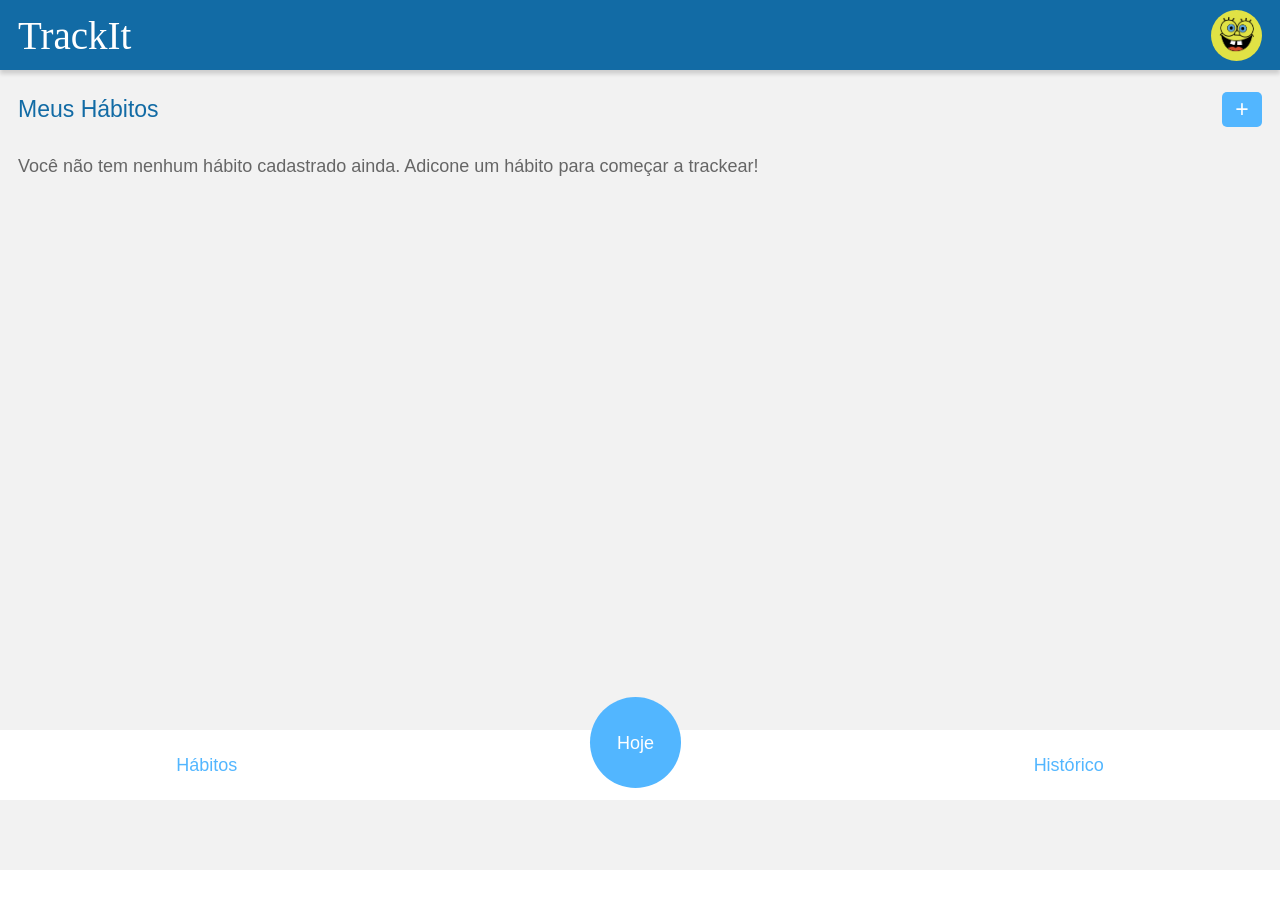
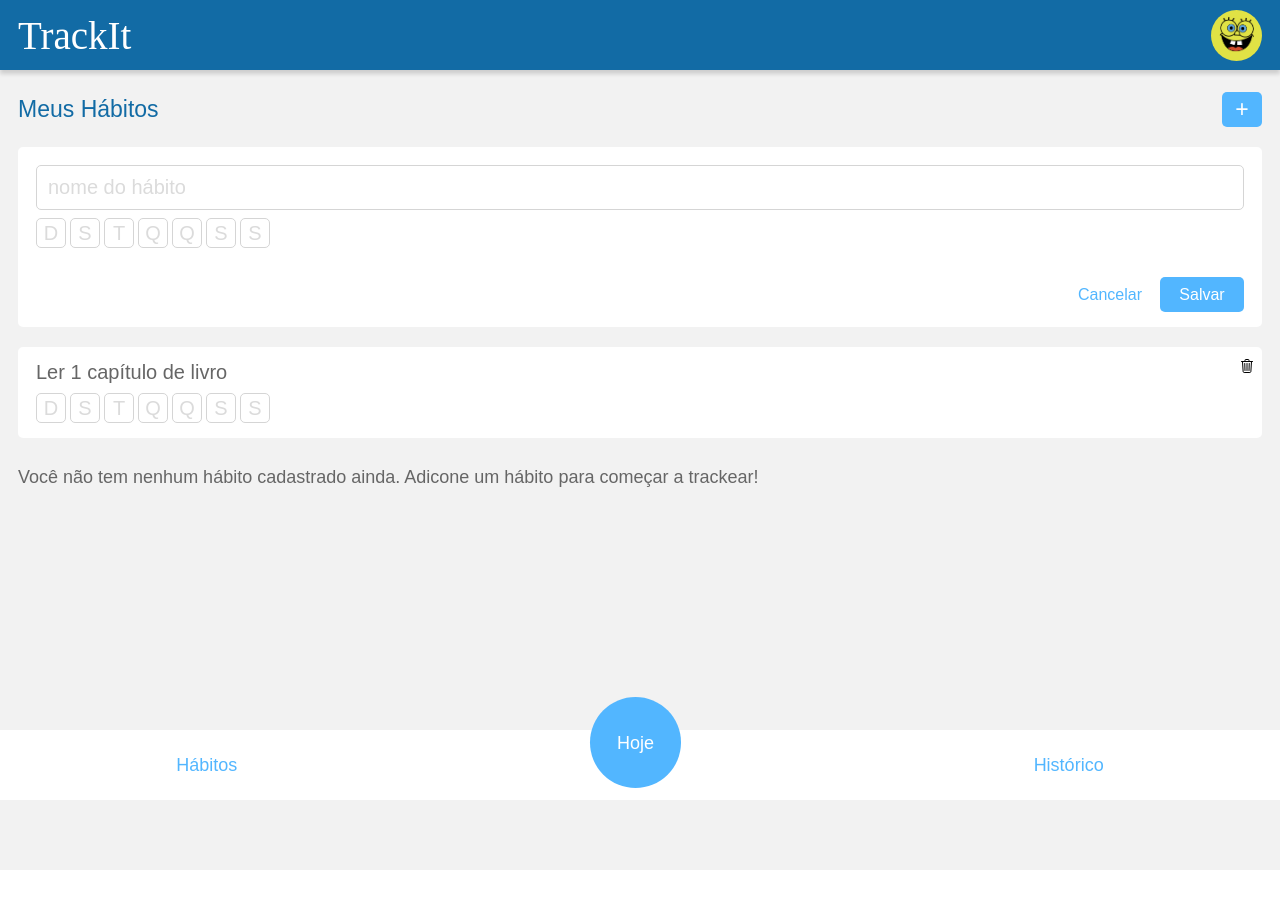
Before and after one commit to brunomguimaraes/projeto10-trackit, a React (Create React App) app: page /habits in a window 1280 px wide. Shown: the top 908 px of the page. Built offline with nearby package versions, Linux system fonts and the light colour scheme.

Commit message:
done single habit box layout

```diff
--- a/package.json
+++ b/package.json
@@ -7,6 +7,7 @@
     "react": "^17.0.2",
     "react-circular-progressbar": "^2.0.4",
     "react-dom": "^17.0.2",
+    "react-ionicons": "^4.2.0",
     "react-loader-spinner": "^4.0.0",
     "react-router-dom": "^5.3.0",
     "react-scripts": "^4.0.3",
--- a/public/index.html
+++ b/public/index.html
@@ -8,5 +8,13 @@
   <body>
     <noscript>You need to enable JavaScript to run this app.</noscript>
     <div class="root"></div>
+    <script
+      type="module"
+      src="https://unpkg.com/ionicons@5.5.2/dist/ionicons/ionicons.esm.js"
+    ></script>
+    <script
+      nomodule
+      src="https://unpkg.com/ionicons@5.5.2/dist/ionicons/ionicons.js"
+    ></script>
   </body>
 </html>
--- a/src/components/Habits.js
+++ b/src/components/Habits.js
@@ -36,6 +36,19 @@ export default function Habits() {
               <Save>Salvar</Save>
             </Buttons>
           </HabitCreationBox>
+          <SingleHabitBox>
+            <Icon><ion-icon name="trash-outline"></ion-icon></Icon>
+            <Name>Ler 1 capítulo de livro</Name>
+            <HabitWeekdays>
+              <Day7>D</Day7>
+              <Day1>S</Day1>
+              <Day2>T</Day2>
+              <Day3>Q</Day3>
+              <Day4>Q</Day4>
+              <Day5>S</Day5>
+              <Day6>S</Day6>
+            </HabitWeekdays>
+          </SingleHabitBox>
           <DefaultMessage>
             Você não tem nenhum hábito cadastrado ainda. Adicone um hábito para
             começar a trackear!
@@ -103,7 +116,7 @@ const HabitCreationBox = styled.div`
   border-radius: 5px;
   background-color: #ffffff;
   margin-top: 20px;
-  display: ${1 > 2 ? 'inherit' : 'none'};
+  display: ${1 > 0 ? 'inherit' : 'none'};
 `;
 
 const HabitNameInput = styled.input`
@@ -119,6 +132,10 @@ const HabitNameInput = styled.input`
   ::placeholder {
     color: #dbdbdb;
   }
+
+  :focus{
+    outline: none;
+  }
 `;
 
 const Weekdays = styled.div`
@@ -127,6 +144,8 @@ const Weekdays = styled.div`
   justify-content: flex-start;
   margin: 0 auto;
 `;
+
+const HabitWeekdays = Weekdays;
 
 const Day1 = styled.div`
   color: #dbdbdb;
@@ -174,7 +193,6 @@ const Cancel = styled.button`
 
   :hover {
     cursor: pointer;
-    background-color: #cfcfcf;
     color: red;
   }
 `;
@@ -191,3 +209,35 @@ const Save = styled.button`
     filter: brightness(108%);
   }
 `;
+
+const SingleHabitBox = styled.div`
+  width: calc((100vw - 36px));
+  height: 91px;
+  border-radius: 5px;
+  background-color: #ffffff;
+  margin-top: 20px;
+  margin-bottom: 10px;
+  display: ${1 > 0 ? 'inherit' : 'none'};
+  position: relative;
+`
+const Name = styled.p`
+  color: #666666;
+  font-size: 20px;
+  line-height: 25px;
+  padding-left: 18px;
+  margin-bottom: 8px;
+  padding-top: 13px;
+`
+
+const Icon = styled.div`
+  width: 13px;
+  height: 13px;
+  background-color: #FFFFFF;
+  position: absolute;
+  top: 11px;
+  right: 10px;
+
+  :hover{
+    cursor: pointer;
+  }
+`
```
Also changed, not shown: 1 other file (tests, documents, lock files or other folders).
